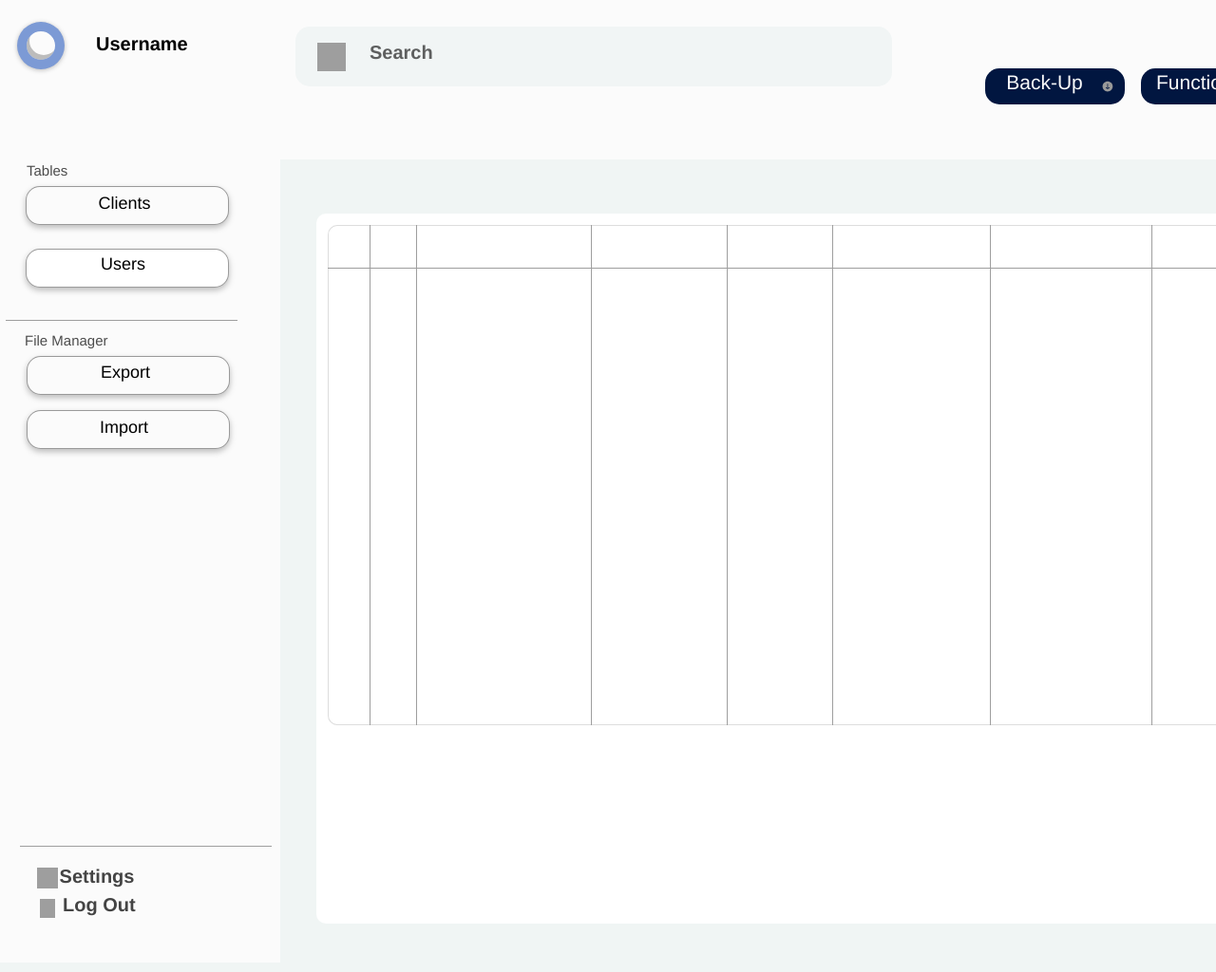
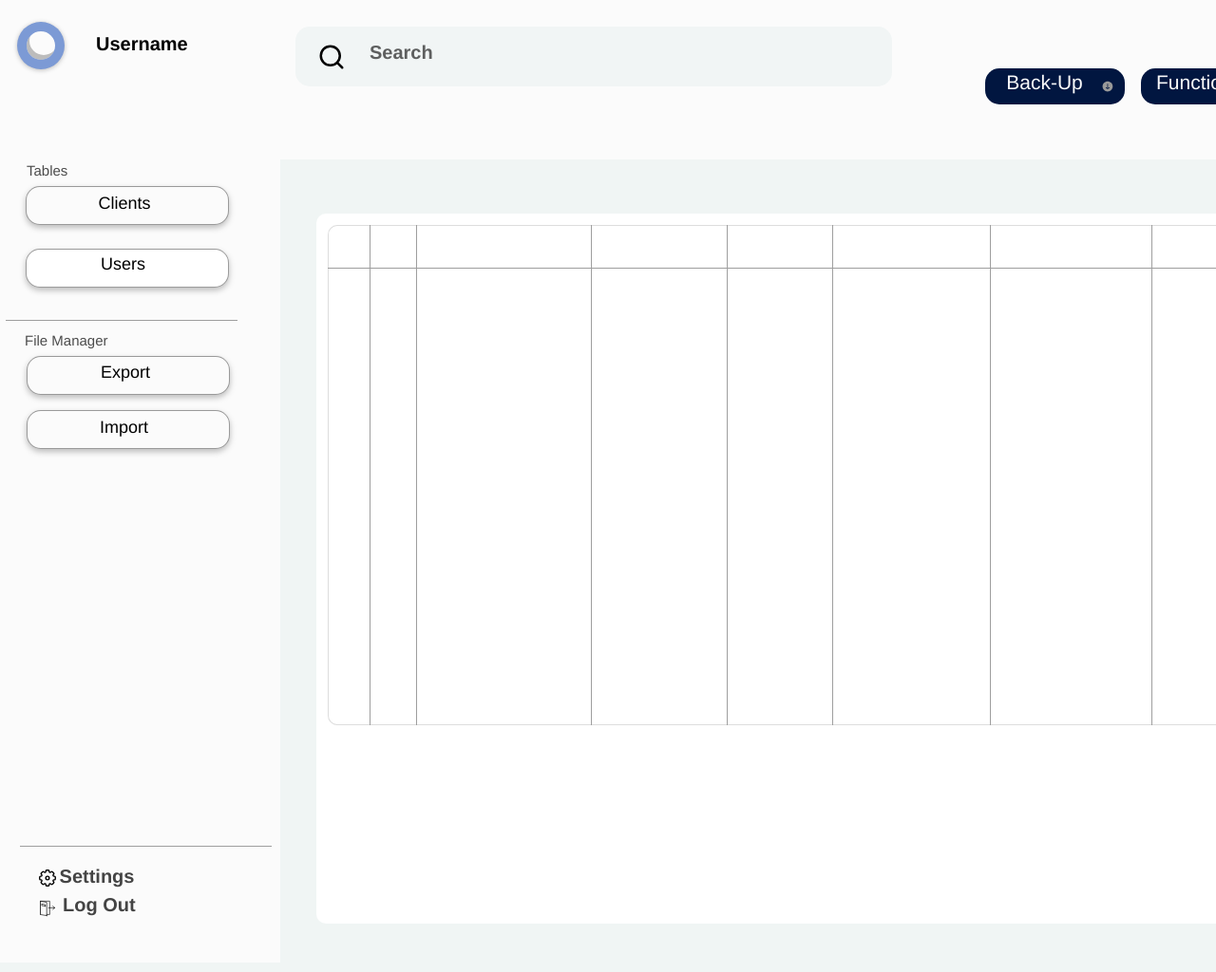
Before and after one commit to ayakharchafi/SysDev-Ecom_Project, a PHP site: page /tern_application/dashboard in a window 1280 px wide. Shown: the whole page at 95% size. Run offline with PHP 8.4, Linux system fonts and the light colour scheme; the visitor is signed in with stand-in values (Sample User, id 1); some libraries are stand-ins or nearby versions; grey boxes are pictures that could not be loaded.

Commit message:
added some icons

```diff
--- a/app/Views/main/main.php
+++ b/app/Views/main/main.php
@@ -32,7 +32,7 @@ if (!isset($_SESSION['user'])) {
             <div class="text-wrapper-2">File Manager</div>
             <div class="text-wrapper-3">Tables</div>
             <!-- Fix image paths -->
-            <img class="search-icon" src="/tern_application/public/img/search-icon.svg" />
+            <img class="search-icon" src="/tern_application/public/img/search.svg" />
             <div class="text"></div>
             <p class="settings"><span class="span">Settings</span> <span class="text-wrapper-4">&nbsp;</span></p>
             <a href="/tern_application/logout" class="log-out">
@@ -46,8 +46,8 @@ if (!isset($_SESSION['user'])) {
               <div class="overlap-2"><div class="text-wrapper-7">Functions</div></div>
             </div>
             <img class="line" src="/tern_application/public/img/line-1.svg" />
-            <img class="settings-icon" src="/tern_application/public/img/help-icon.png" />
-            <img class="log-out-icon" src="/tern_application/public/img/log-out-icon.svg" />
+            <img class="settings-icon" src="/tern_application/public/img/settings.svg" />
+            <img class="log-out-icon" src="/tern_application/public/img/logout.svg" />
             <div class="rectangle-3"></div>
             <div class="rectangle-4"></div>
             <div class="rectangle-5"></div>
@@ -58,8 +58,8 @@ if (!isset($_SESSION['user'])) {
             <div class="text-wrapper-10">Clients</div>
             <div class="text-wrapper-11">Import</div>
             <div class="text-wrapper-12">Username</div>
-            <img class="download" src="/tern_application/public/img/download.svg" />
-            <img class="fowrd-icon" src="/tern_application/public/img/fowrd-icon.svg" />
+            <img class="back_up" src="/tern_application/public/img/download.svg" />
+            <img class="arrow_down" src="/tern_application/public/img/arrow_down2.png" />
           </div>
           <div class="overlap-3">
             <div class="rectangle-7"></div>
--- a/public/css/style_main.css
+++ b/public/css/style_main.css
@@ -385,7 +385,7 @@
     white-space: nowrap;
   }
 
-  .dashboard-main .download {
+  .dashboard-main .back_up {
     position: absolute;
     width: 12px;
     height: 16px;
@@ -393,7 +393,7 @@
     left: 1168px;
   }
 
-  .dashboard-main .fowrd-icon {
+  .dashboard-main .arrow_down{
     position: absolute;
     width: 30px;
     height: 30px;
```
Also changed, not shown: public/img/arrow_down2.png (added), public/img/search.svg (added).
